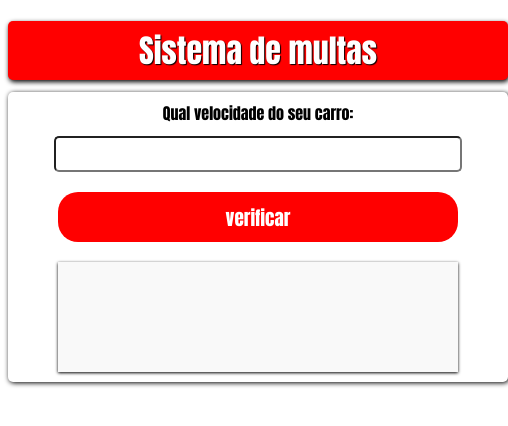
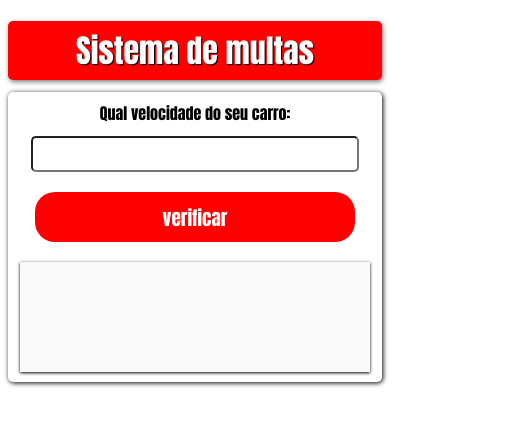
Before and after one commit to Pedro-Lucas-andrade/Javascript, a plain HTML site: page ex017.html in a window 390 px wide. Shown: the whole page, 508 px wide, since content can reach past the window. Drawn offline with Linux system fonts and the light colour scheme.

Commit message:
att_responsivo

```diff
--- a/ex017.html
+++ b/ex017.html
@@ -12,12 +12,12 @@
         }
         header{
             background-color: rgba(185, 185, 177, 0.385);
-            width: 500px;
+
             margin: auto;
             border-radius: 5px;
             background-color: rgb(255, 0, 0);
             color: rgb(255, 255, 255);
-            box-shadow: 1px 2px 5px black;
+            box-shadow: 1px 2px 5px rgba(0, 0, 0, 0.514);
         }
         h1{
             padding: 5px;
@@ -26,7 +26,8 @@
         }
         main{
             text-align: center;
-            width: 500px;
+            min-width: 320px;
+            max-width: 500px;
             margin: auto;
             margin-top: -15px;
             border-radius: 5px;
@@ -39,14 +40,16 @@
             padding-top: 9px;
         }
         #velocidade{
-            width: 400px;
+            min-width: 320px;
+            max-width: 500px;
             height: 30px;
             border-radius: 5px;
 
         }
         #botao{
             margin-top: 20px;
-            width: 400px;
+            min-width: 320px;
+            max-width: 500px;
             height: 50px;
             border-radius: 20px;
             border: none;
@@ -56,7 +59,8 @@
 
         }
         #resposta{
-            width: 400px;
+            min-width: 320px;
+            max-width: 350px;
             height: 100px;
             background-color: rgb(249, 249, 249);
             border-radius: 1px solid black;
```
